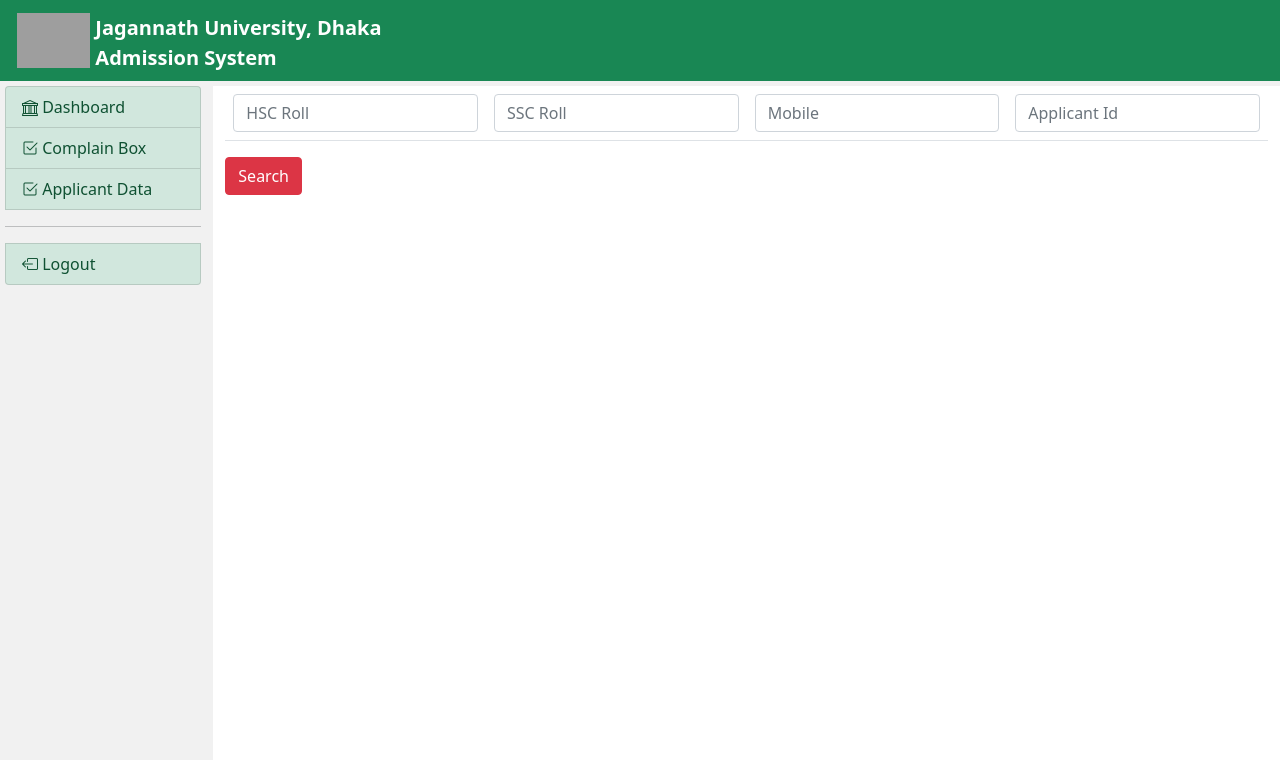
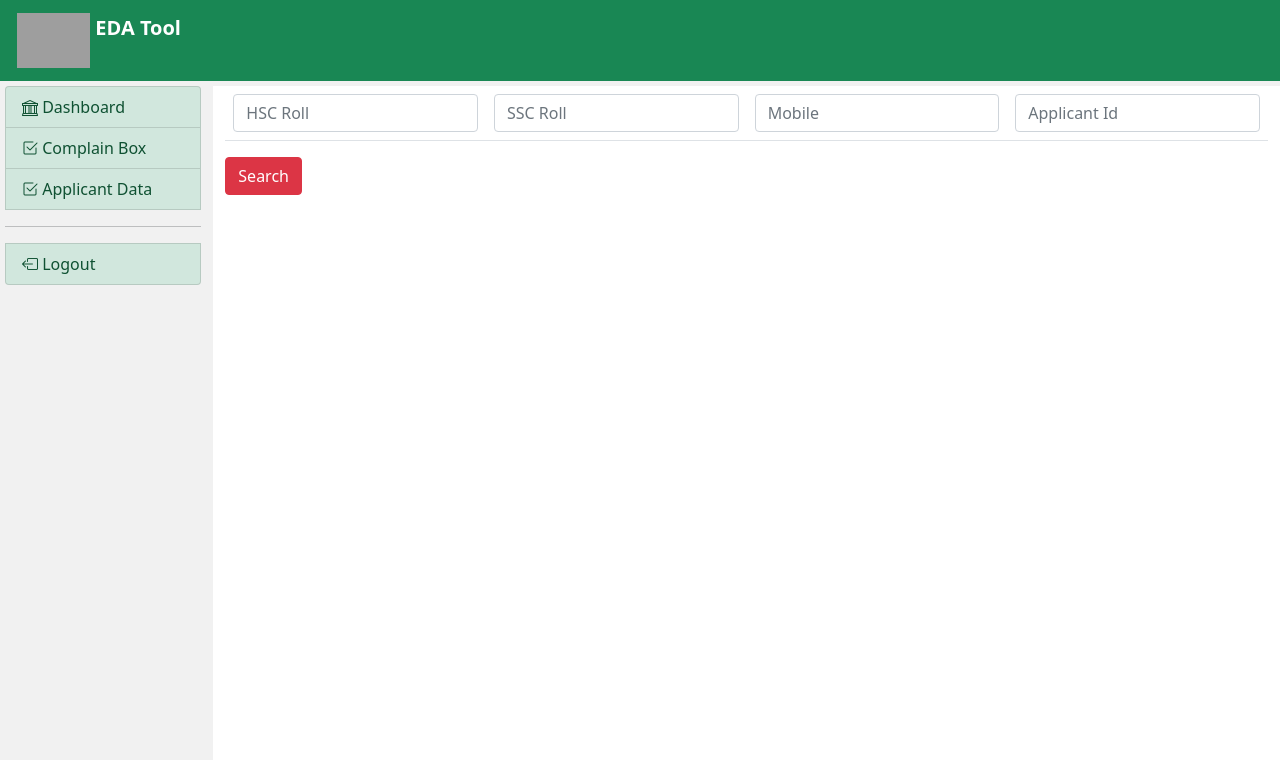
Before and after one commit to hafizurfpbd/eda-tool, a FastAPI app: page / in a window 1280 px wide. Shown: the top 760 px of the page. Run offline with FastAPI, Linux system fonts and the light colour scheme; some libraries are stand-ins or nearby versions; grey boxes are pictures that could not be loaded.

Commit message:
header change

```diff
--- a/apps/templates/header.html
+++ b/apps/templates/header.html
@@ -22,7 +22,7 @@
   <div class="container-fluid">
 			<div class="col-sm-6">
 				<div style="float:left;padding:5px;"><img src="https://jnuadmission.com/logo/jnulogo.jpg" style="height:55px;"></div>
-			    <div style="padding-top:5px;font-size:20px;color:white;font-weight:bold;">Jagannath University, Dhaka <br>Admission System</div>
+			    <div style="padding-top:5px;font-size:20px;color:white;font-weight:bold;">EDA Tool</div>
 			</div>
 
             <div class="col-sm-6" style="text-align:right;">
```
